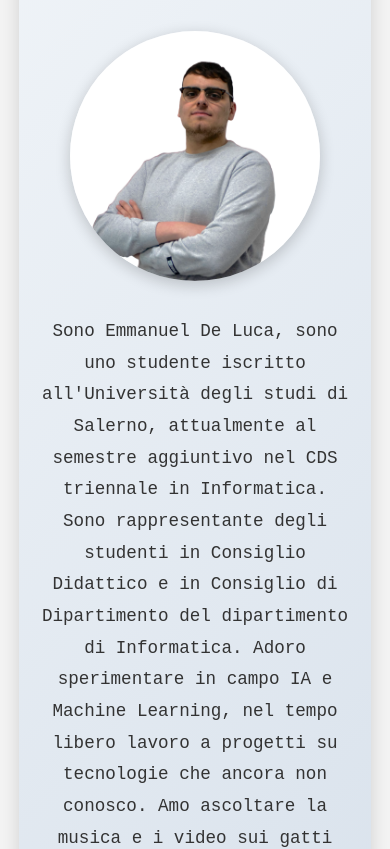
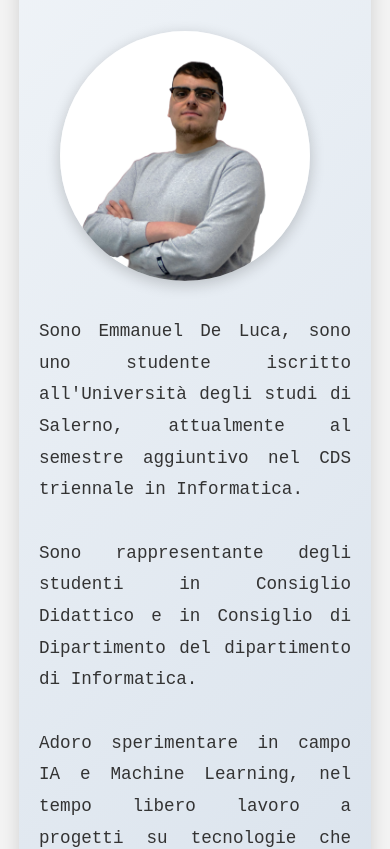
Before and after one commit to avatarkorraa/Portfolio, a plain HTML site: page index.html in a window 390 px wide. Shown: the part 461-1310 px from the top of the page. Drawn offline with Linux system fonts and the light colour scheme.

Commit message:
Responsive

```diff
--- a/RESOURCES/CSS/style.css
+++ b/RESOURCES/CSS/style.css
@@ -92,7 +92,7 @@
 
 #about {
     padding: 50px 30px;
-    max-width: 45%;
+    max-width: 50%;
     margin: 30px 0;
     display: grid;
     align-items: center;
@@ -101,9 +101,10 @@
     box-shadow: 0 8px 20px rgba(0, 0, 0, 0.15); /* Ombra per dare profondità */
 }
 
-#about img {
+#about #profilo {
     max-width: 250px;
     margin-right: 20px;
+    border-radius: 50%;
     grid-column: 1;
     grid-row: 2;
     box-shadow: 0 4px 15px rgba(0, 0, 0, 0.2); /* Ombra per l'immagine */
@@ -122,13 +123,15 @@
     margin: 15px 0;
     line-height: 1.8;
     color: #333;
-    font-size: 1.1em; /* Aumentata la dimensione del testo */
+    font-size: 1.1em;
+    text-align: justify;
 }
 
 #about #list {
     grid-row: 3;
     grid-column: 2;
     list-style-type: none;
+    margin-top: 10%;
     padding: 0;
     display: flex;
     flex-direction: row;
@@ -160,6 +163,7 @@
     font-size: 2em;
     margin-bottom: 40px;
     color: #002b36;
+    margin-left: 2.5%;
 }
 
 /* Sezione Skills */
@@ -168,7 +172,7 @@
     padding: 40px 20px;
     margin: 30px 0;
     border-radius: 15px;
-    max-width: 55%;
+    max-width: 37%;
     overflow-x: hidden;
     white-space: nowrap;
 }
@@ -192,7 +196,7 @@
     border-radius: 15px;
     box-shadow: 0 2px 8px rgba(0, 0, 0, 0.1);
     text-align: center;
-    min-width: 100px;
+    min-width: 80px;
     max-width: 120px;
     white-space: normal;
 }
--- a/index.html
+++ b/index.html
@@ -1,5 +1,7 @@
 <!DOCTYPE html>
 <html lang="it">
+
+
 <head>
     <meta charset="UTF-8">
     <meta name="viewport" content="width=device-width, initial-scale=1.0">
@@ -7,6 +9,7 @@
     <link rel="stylesheet" href="RESOURCES/CSS/style.css">
     <script src="RESOURCES/JS/main.js"></script>
 </head>
+
 <body>
 
 <header>
@@ -37,9 +40,9 @@
 
             <h2>About Me</h2>
 
-            <img src="RESOURCES/RES/profile.png" style="border-radius: 50%;" alt="Foto Profilo di Emmanuel De Luca">
+            <img src="RESOURCES/RES/profile.png" id="profilo" alt="Foto Profilo di Emmanuel De Luca">
 
-            <p id = "p1">Sono Emmanuel De Luca, sono uno studente iscritto all'Università degli studi di Salerno, attualmente al semestre aggiuntivo nel CDS triennale in Informatica. Sono rappresentante degli studenti in Consiglio Didattico e in Consiglio di Dipartimento del dipartimento di Informatica. Adoro sperimentare in campo IA e Machine Learning, nel tempo libero lavoro a progetti su tecnologie che ancora non conosco. Amo ascoltare la musica e i video sui gatti :).</p>
+            <p id = "p1">Sono Emmanuel De Luca, sono uno studente iscritto all'Università degli studi di Salerno, attualmente al semestre aggiuntivo nel CDS triennale in Informatica. <br><br> Sono rappresentante degli studenti in Consiglio Didattico e in Consiglio di Dipartimento del dipartimento di Informatica. <br><br> Adoro sperimentare in campo IA e Machine Learning, nel tempo libero lavoro a progetti su tecnologie che ancora non conosco.</p>
 
             <div id="list">
 
```
Also changed, not shown: 1 other file.
